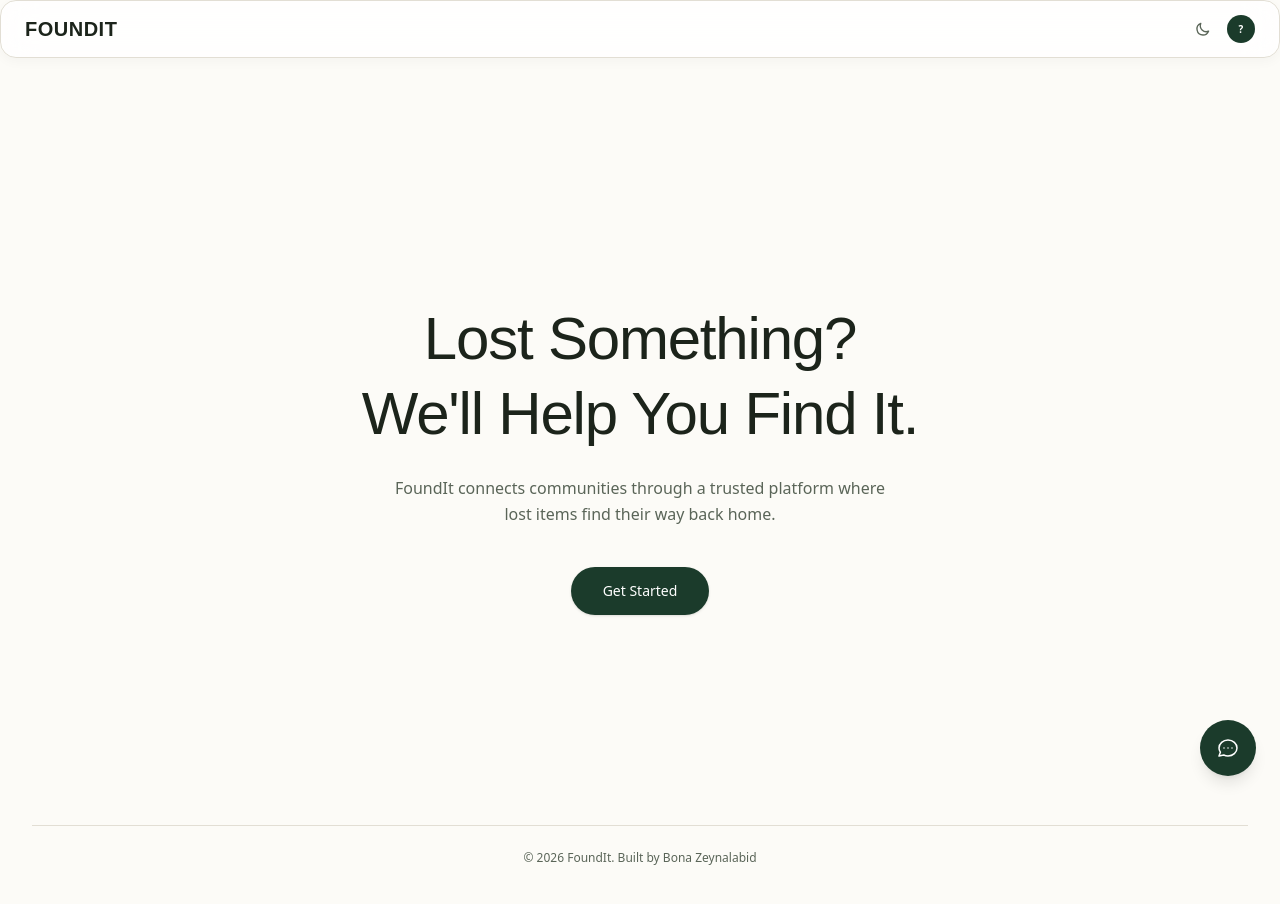
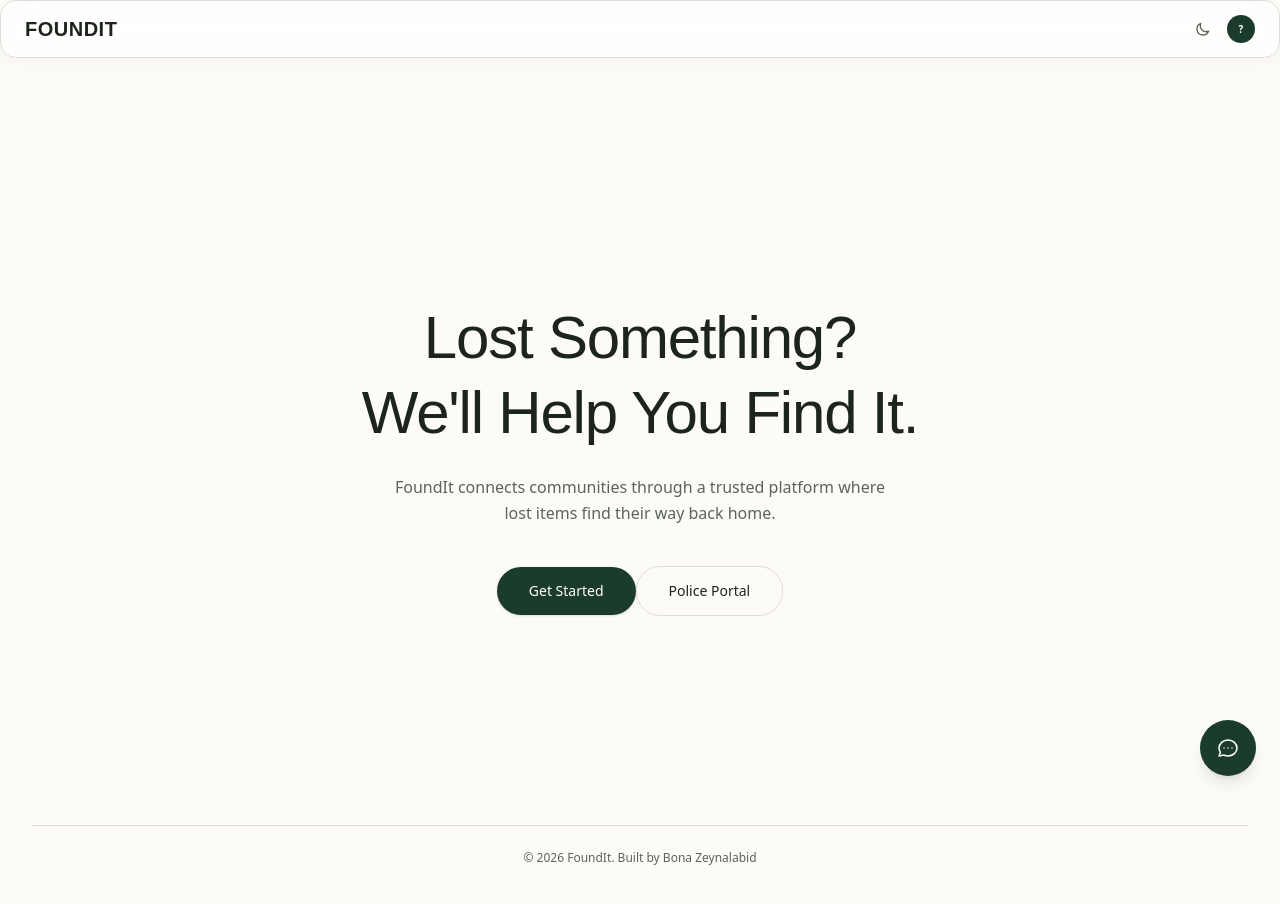
Before and after one commit to Bona-Zeynalabid/Lost-and-found, a Next.js app in the folder frontend/: page / in a window 1280 px wide. Shown: the top 904 px of the page. Built offline with nearby package versions, Linux system fonts and the light colour scheme; no server answers; what @openrouter/sdk would draw is missing.

Commit message:
added the btn for police role

```diff
--- a/frontend/src/app/page.js
+++ b/frontend/src/app/page.js
@@ -26,6 +26,12 @@ export default function LandingPage() {
               className="px-8 py-3.5 bg-[var(--accent-green)] text-white text-sm font-medium rounded-lg hover:opacity-90 transition-all shadow-sm"
             >
               Get Started
+            </button>
+             <button
+              onClick={() => router.push("/police")}
+              className="px-8 py-3.5 border border-[var(--border-color)] text-[var(--text-primary)] text-sm font-medium rounded-lg hover:bg-[var(--border-color)] transition-all"
+            >
+              Police Portal
             </button>
           </div>
         </section>
```
